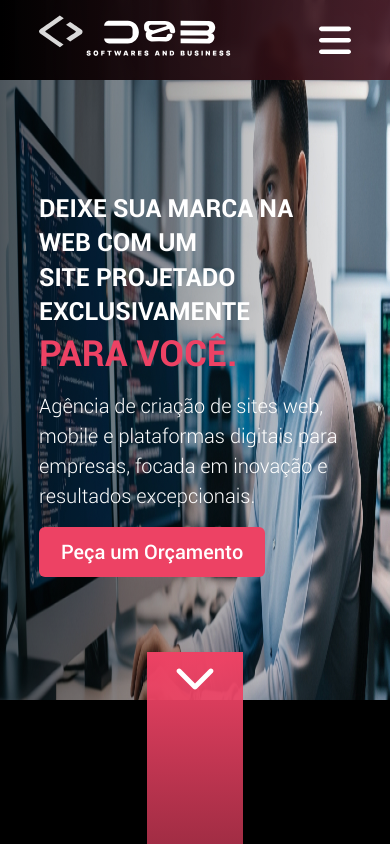
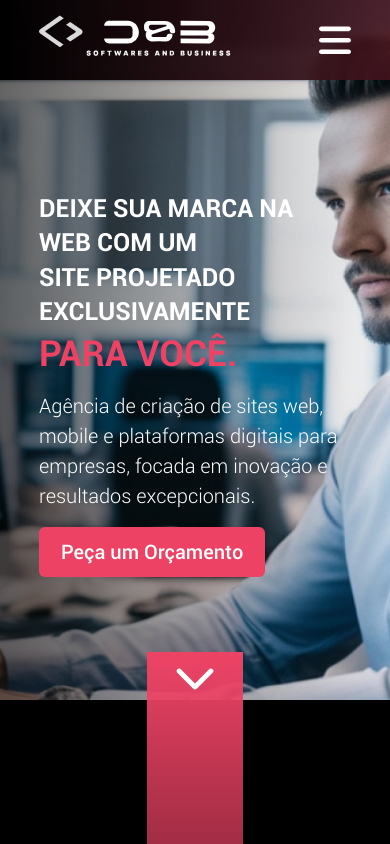
Before and after one commit to ArpexTeam/arpex, a React (Create React App) app: page / in a window 390 px wide. Shown: the top 844 px of the page. Built offline with nearby package versions, Linux system fonts and the light colour scheme.

Commit message:
update de responsive design

```diff
--- a/src/components/EntrarContato/index.jsx
+++ b/src/components/EntrarContato/index.jsx
@@ -104,8 +104,8 @@ function EntrarContato() {
                         </div>
                     </div>
                 </div>
-                <div className="flex flex-col items-center mt-7 w-4/5 lg:w-1/2">
-                    <span className="text-[#D3D3D3]">Preencha seus dados, que retornaremos em breve!</span>
+                <div className="flex flex-col items-center mt-7 w-full lg:w-1/2">
+                    <span className="text-[#D3D3D3] px-8">Preencha seus dados, que retornaremos em breve!</span>
                     <form ref={form} className="flex flex-col min-w-[30vw] w-10/12 bg-[#151515] rounded-[10px] mt-4 text-[#D3D3D3] gap-y-4" onSubmit={handleSubmit}>
                         <div className="flex flex-col items-start w-full px-6">
                             <label htmlFor="name" className="pl-3 pb-1 text-[14px]">Nome</label>
--- a/src/components/SliderHead/index.jsx
+++ b/src/components/SliderHead/index.jsx
@@ -1,5 +1,7 @@
 import { useEffect, useMemo, useRef, useState } from 'react';
-import slide1 from '../../img/Imagem Headline.jpg'
+import slide1 from '../../img/ImagemHeadline.jpg';
+import background from '../../img/Background.jpg';
+
 
 
 
@@ -37,11 +39,18 @@ function SliderHead(){
           window.removeEventListener('scroll', handleScroll);
         };
       }, []);
-
+console.log(slide1);
+console.log(background);
 
     return(
-        <section className="w-full h-[700px]">
-            <img src={slide1} className='w-full h-full'/>
+<section className="w-full h-[700px]"
+  style={{
+    backgroundSize: 'cover',
+    backgroundImage: `url(${slide1})`,
+    backgroundRepeat: 'no-repeat',
+    backgroundPosition:'60% center'
+  }}>
+
             <div className='absolute bg-gradient-to-r from-black-opacity-06 to-transparent h-[700px] w-full top-0'>
                 <div className='relative top-48 md:top-1/3 text-white text-[25px] sm:text-[36px] text-left w-4/5 ml-auto mr-auto max-w-[1280px]'>
                 <div ref={elementRef} className='w-full md:w-4/5 lg:w-3/5 2xl:w-1/2 transition-all duration-1000 -ml-44 opacity-0'>
--- a/src/components/WebsiteInfo/WebCard.jsx
+++ b/src/components/WebsiteInfo/WebCard.jsx
@@ -1,7 +1,7 @@
 
 function WebCard({ image, title, msg }) {
     return (
-        <div className="relative  flex flex-col h-[255px] w-[234px] bg-[#D9D9D908] rounded-[20px] border-b-white border-b-2 border-t-0">
+        <div className="relative mt-16 lg:mt-0 flex flex-col h-[255px] w-[234px] bg-[#D9D9D908] rounded-[20px] border-b-white border-b-2 border-t-0">
             <div className=" relative top-[-50px] self-center">
                 <img src={image} width={110} height={110} alt="" srcset="" />
             </div>
```
Also changed, not shown: src/img/ImagemHeadline.jpg (renamed from src/img/Imagem Headline.jpg).
